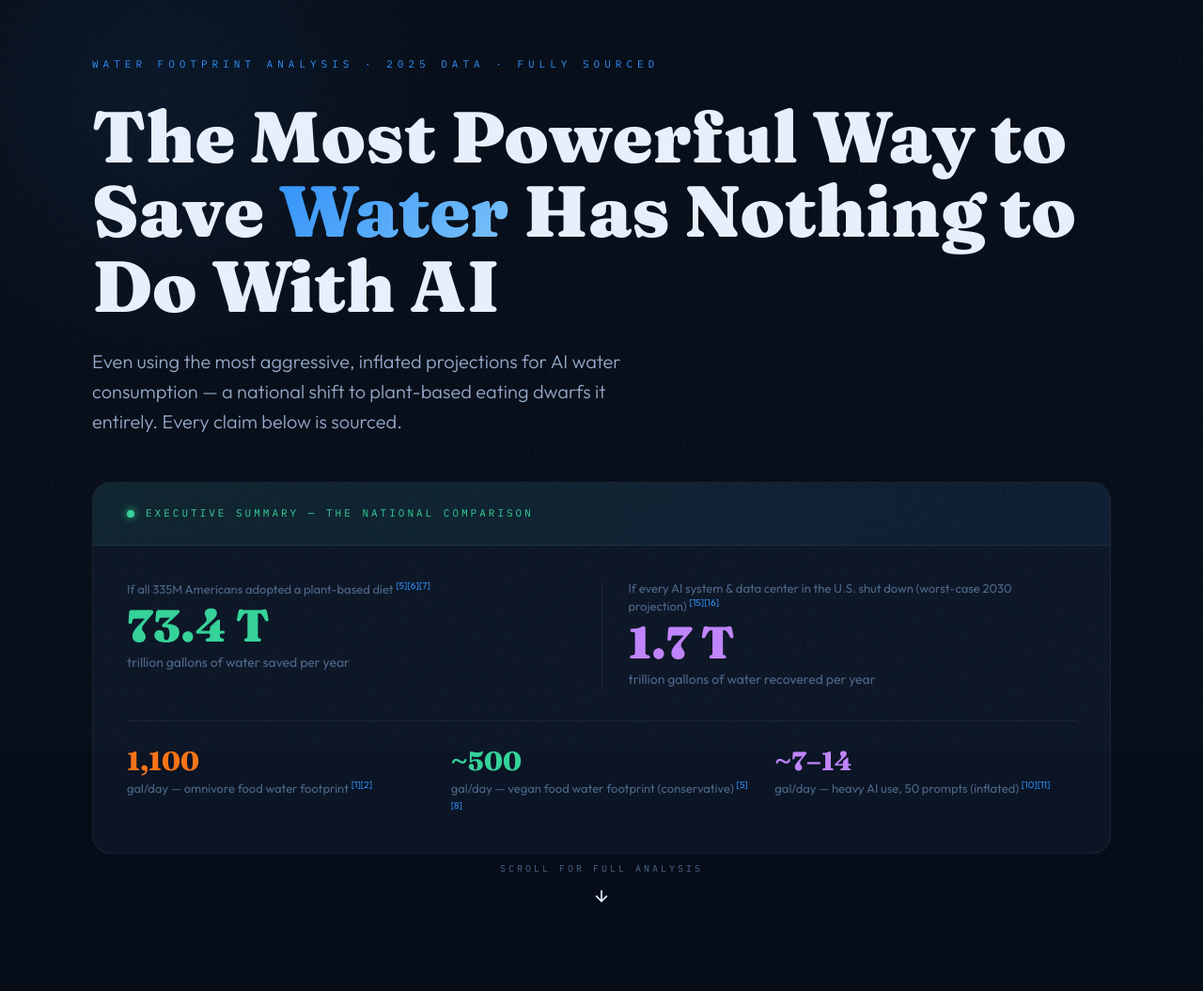
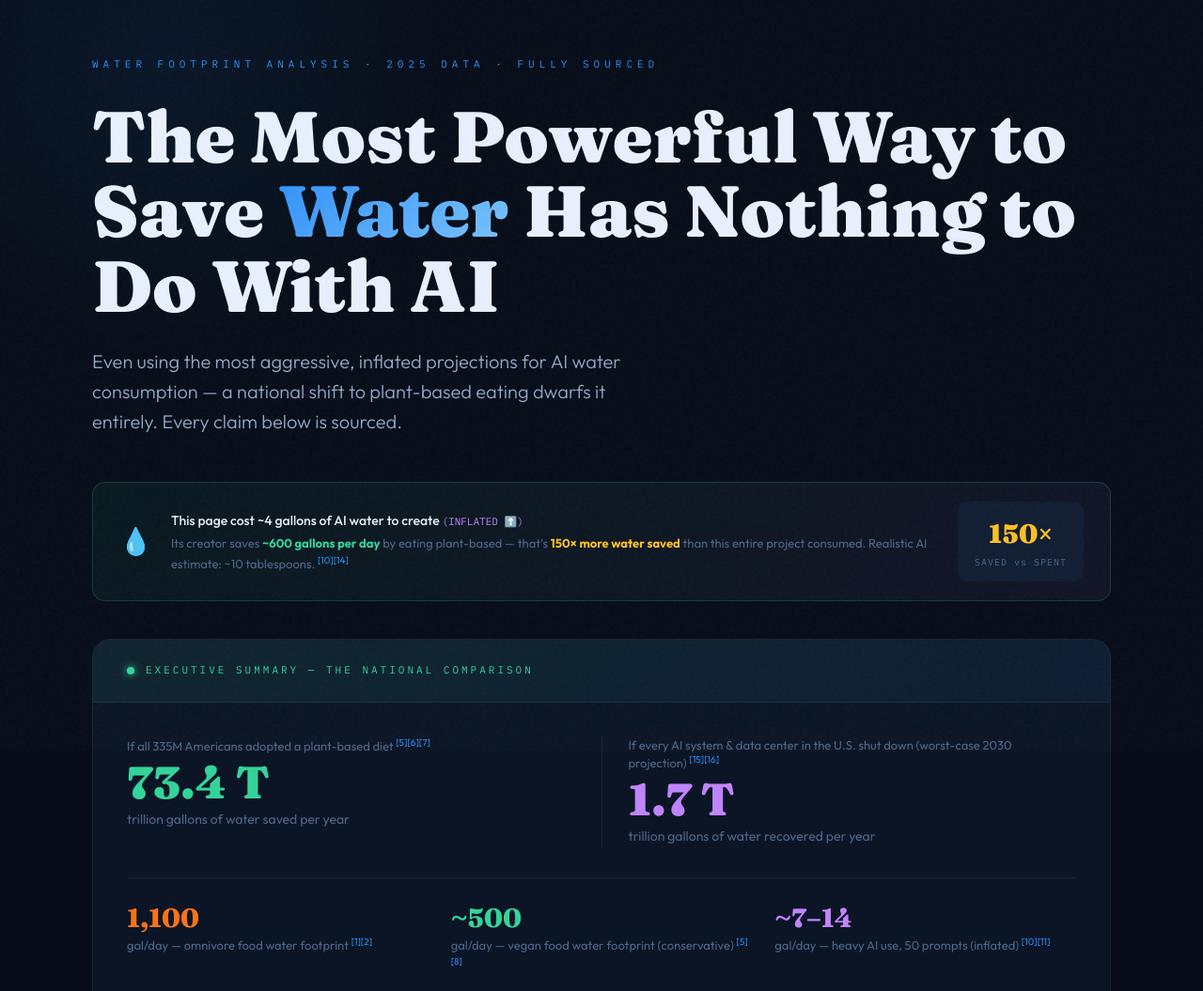
Before and after one commit to brianfliesballoons/water-footprint, a plain HTML site: page index.html in a window 1280 px wide. Shown: the top 1055 px of the page at 94% size. Drawn offline with Linux system fonts and the light colour scheme.

Commit message:
Update water footprint visualization
Co-Authored-By: Claude Opus 4.6 <noreply@anthropic.com>

```diff
--- a/index.html
+++ b/index.html
@@ -239,6 +239,34 @@ sup a{color:var(--water)}
     Even using the most aggressive, inflated projections for AI water consumption —
     a national shift to plant-based eating dwarfs it entirely. Every claim below is sourced.
   </p>
+
+  <!-- META WATER COST BADGE -->
+  <div style="
+    background:linear-gradient(135deg,rgba(52,211,153,0.06),rgba(192,132,252,0.06));
+    border:1px solid rgba(52,211,153,0.2);
+    border-radius:14px;padding:20px 28px;margin-bottom:40px;
+    display:flex;align-items:center;gap:20px;flex-wrap:wrap;
+    opacity:0;animation:rise .8s .65s forwards;
+  ">
+    <div style="font-size:28px;flex-shrink:0;">💧</div>
+    <div style="flex:1;min-width:240px;">
+      <div style="font-size:14px;color:var(--text);font-weight:500;margin-bottom:4px;">
+        This page cost ~4 gallons of AI water to create
+        <span style="font-size:11px;color:var(--ai);font-family:'IBM Plex Mono',monospace;"> (INFLATED ⬆️)</span>
+      </div>
+      <div style="font-size:13px;color:var(--text3);line-height:1.5;">
+        Its creator saves <strong style="color:var(--vegan);">~600 gallons per day</strong> by eating plant-based —
+        that's <strong style="color:var(--gold);">150× more water saved</strong> than this entire project consumed.
+        Realistic AI estimate: ~10 tablespoons. <sup><a href="#ref10">[10]</a><a href="#ref14">[14]</a></sup>
+      </div>
+    </div>
+    <div style="
+      background:var(--bg3);border-radius:10px;padding:12px 18px;text-align:center;flex-shrink:0;
+    ">
+      <div style="font-family:'Fraunces',serif;font-weight:900;font-size:28px;color:var(--gold);">150×</div>
+      <div style="font-size:10px;color:var(--text3);font-family:'IBM Plex Mono',monospace;letter-spacing:1px;">SAVED vs SPENT</div>
+    </div>
+  </div>
 
   <!-- SUMMARY PANEL -->
   <div class="summary-panel">
```
